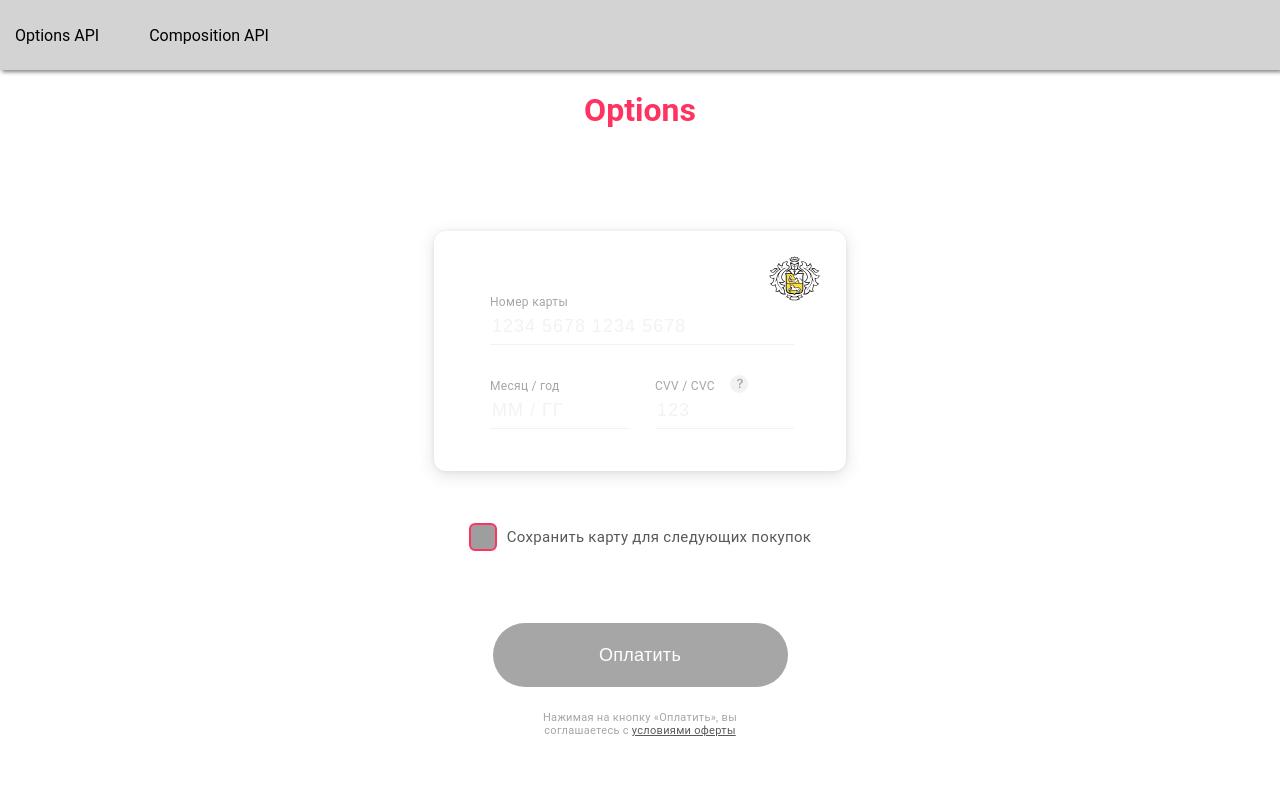
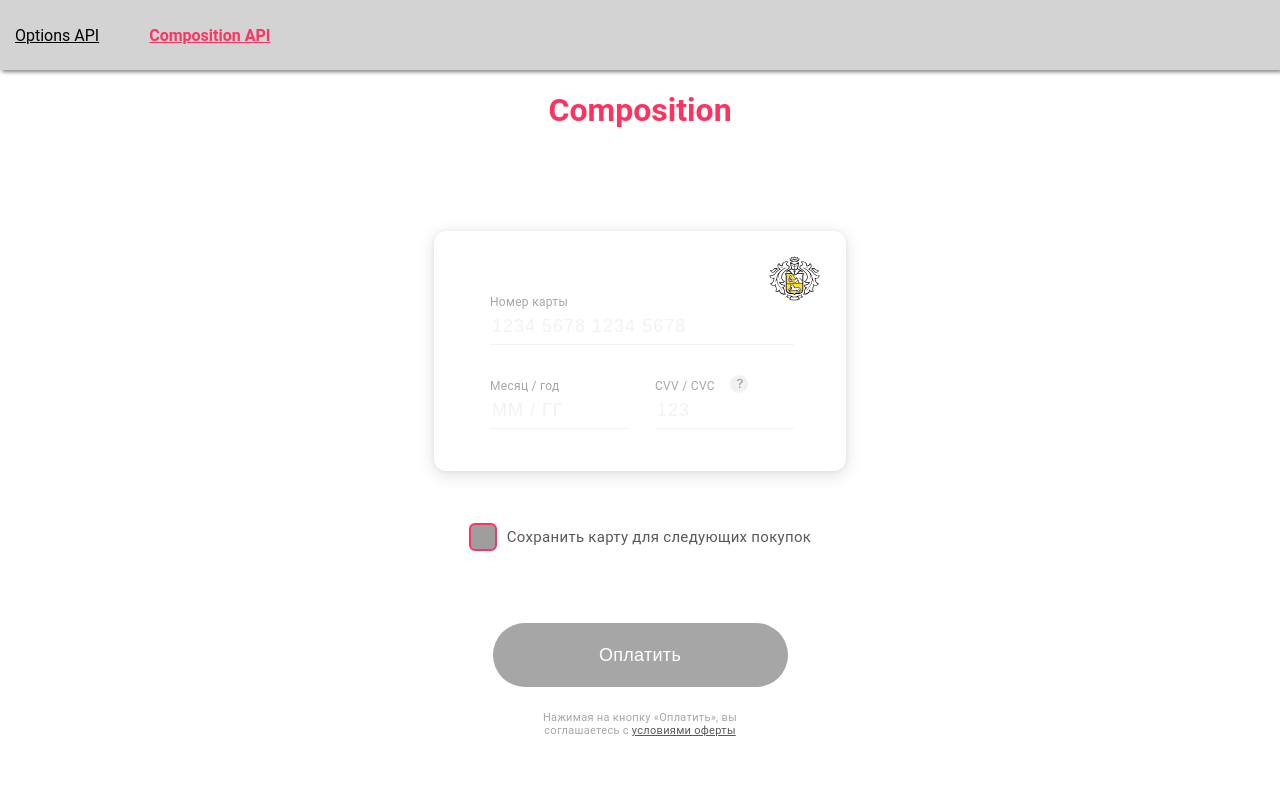
Before and after one commit to DashaIT/bank-card-vue, a Vue app: page /composition in a window 1280 px wide. Shown: the top 800 px of the page. Built offline with nearby package versions, Linux system fonts and the light colour scheme; grey boxes are pictures that could not be loaded.

Commit message:
кажеца-options-сделала

```diff
--- a/src/components/InputField.vue
+++ b/src/components/InputField.vue
@@ -1,5 +1,5 @@
 <template>
-    <div class="input" :class="'input--' + name">
+    <div class="input" :class="[nameClass, errorClass]">
         <slot></slot>
         <label class="input__label">{{ label }}
             <input
@@ -25,6 +25,11 @@ export default {
             name: String,
             type: String
         },
+        data() {
+            return {
+                nameClass: 'input--' + this.$props.name
+            }
+        },
         computed: {
             localComputed: {
                 get() {
@@ -33,7 +38,11 @@ export default {
                 set(newValue) {
                     this.$emit('update:modelValue', newValue)
                 }
+            },
+            errorClass() {
+                return this.$props.vObj.$error ? 'error' : ''
             }
+
         },
     }
 </script>
--- a/src/components/Navbar.vue
+++ b/src/components/Navbar.vue
@@ -1,7 +1,9 @@
 <template>
     <div class="navbar">
-        <div class="navbar__btns" @click="$router.push('/options')">Options API</div>
-        <div class="navbar__btns" @click="$router.push('/composition')">Composition API</div>
+        <!-- <div class="navbar__btns" @click="$router.push('/options')">Options API</div>
+        <div class="navbar__btns" @click="$router.push('/composition')">Composition API</div> -->
+        <router-link to="/options" class="navbar__btns">Options API</router-link>
+        <router-link to="/composition" class="navbar__btns">Composition API</router-link>
     </div>
 </template>
 
@@ -19,8 +21,15 @@ export default {
     background-color: lightgray;
     box-shadow: 2px 2px 4px gray;
 }
+
 .navbar__btns {
     margin-right: 50px;
-    cursor: pointer
+    cursor: pointer;
+    color: #000;
+}
+
+.router-link-active {
+    color: #FF335F;
+    font-weight: 600;
 }
 </style>
--- a/src/pages/CardComposition.vue
+++ b/src/pages/CardComposition.vue
@@ -1,6 +1,6 @@
 <template>
     <div>
-        <h1>Options</h1>
+        <h1>Composition</h1>
         <form action="#" class="form" @submit.prevent="submitForm">
             <div class="card">
                 <img src="../../public/img/bankLogo.svg" alt="tinkoff" class="card__logo">
@@ -109,7 +109,7 @@ export default {
     },
     computed: {
         buttonDisabled() {
-            return !!this.v$.$invalid
+            return !!this.v$.$invalid || !!this.isLoading
         }
     },
     methods: {
@@ -119,13 +119,14 @@ export default {
         inputPan(event) {
             this.pan = formatCardNumber(event.target.value);
             if (this.pan.length === 19) {
-                this.$refs.date.$el.focus();
+                this.$refs.date.$el.children[0].focus();
             }
         },
         inputDate(event) {
             this.date = formatDate(event.target.value, event);
             if (this.date.length === 7) {
-                this.$refs.cvc.$el.focus();
+                console.log(this.$refs.cvc.$el.children);
+                this.$refs.cvc.$el.children[2].children[0].focus();
             }
         },
         inputCvc(event) {
--- a/src/pages/CardOptions.vue
+++ b/src/pages/CardOptions.vue
@@ -109,7 +109,7 @@ export default {
     },
     computed: {
         buttonDisabled() {
-            return !!this.v$.$invalid
+            return !!this.v$.$invalid || !!this.isLoading
         }
     },
     methods: {
@@ -119,13 +119,14 @@ export default {
         inputPan(event) {
             this.pan = formatCardNumber(event.target.value);
             if (this.pan.length === 19) {
-                this.$refs.date.$el.focus();
+                this.$refs.date.$el.children[0].focus();
             }
         },
         inputDate(event) {
             this.date = formatDate(event.target.value, event);
             if (this.date.length === 7) {
-                this.$refs.cvc.$el.focus();
+                console.log(this.$refs.cvc.$el.children);
+                this.$refs.cvc.$el.children[2].children[0].focus();
             }
         },
         inputCvc(event) {
--- a/src/router/router.js
+++ b/src/router/router.js
@@ -11,6 +11,10 @@ const routes = [
     {
         path: '/composition',
         component: CardComposition
+    },
+    {
+        path: '/',
+        redirect: '/options'
     }
 ]
 
--- a/src/styles/main.css
+++ b/src/styles/main.css
@@ -68,6 +68,15 @@ h1 {
     line-height: 13px;
     letter-spacing: 0.3px;
     color: #A6A6A6;
+}
+
+.error .input__label{
+    color: #FF3B30;
+}
+
+.error .input__field {
+    color: #FF3B30;
+    border-bottom: 1px solid #FF3B30;
 }
 
 .input__error {
```
